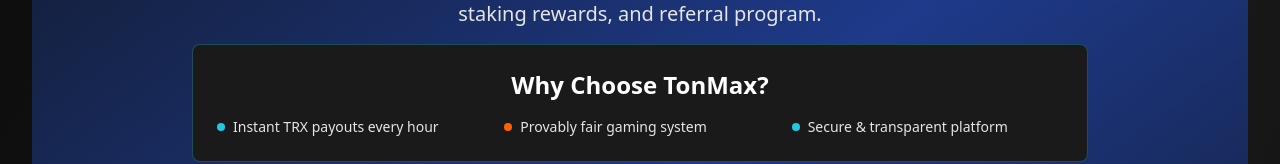
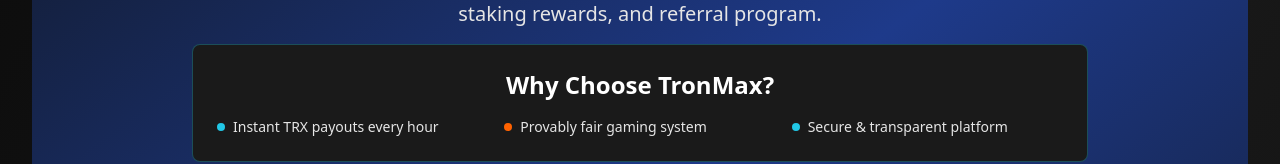
Before and after one commit to inwi72/tronmax-b1, a React (Vite) app: page / in a window 1280 px wide. Shown: the part 397-561 px from the top of the page. Built offline with nearby package versions, Linux system fonts and the light colour scheme.

Commit message:
Update HeroSection.tsx

```diff
--- a/src/components/HeroSection.tsx
+++ b/src/components/HeroSection.tsx
@@ -20,7 +20,7 @@
             The ultimate platform to earn free TRX through our faucet, exciting games, staking rewards, and referral program.
           </p>
           <div className="bg-[#1A1A1A] border border-[#21C7E6]/30 rounded-lg p-6 max-w-4xl mx-auto">
-            <h2 className="text-2xl font-bold text-white mb-4">Why Choose TonMax?</h2>
+            <h2 className="text-2xl font-bold text-white mb-4">Why Choose TronMax?</h2>
             <div className="grid grid-cols-1 md:grid-cols-3 gap-4 text-sm">
               <div className="flex items-center space-x-2">
                 <div className="w-2 h-2 bg-[#21C7E6] rounded-full"></div>
```
